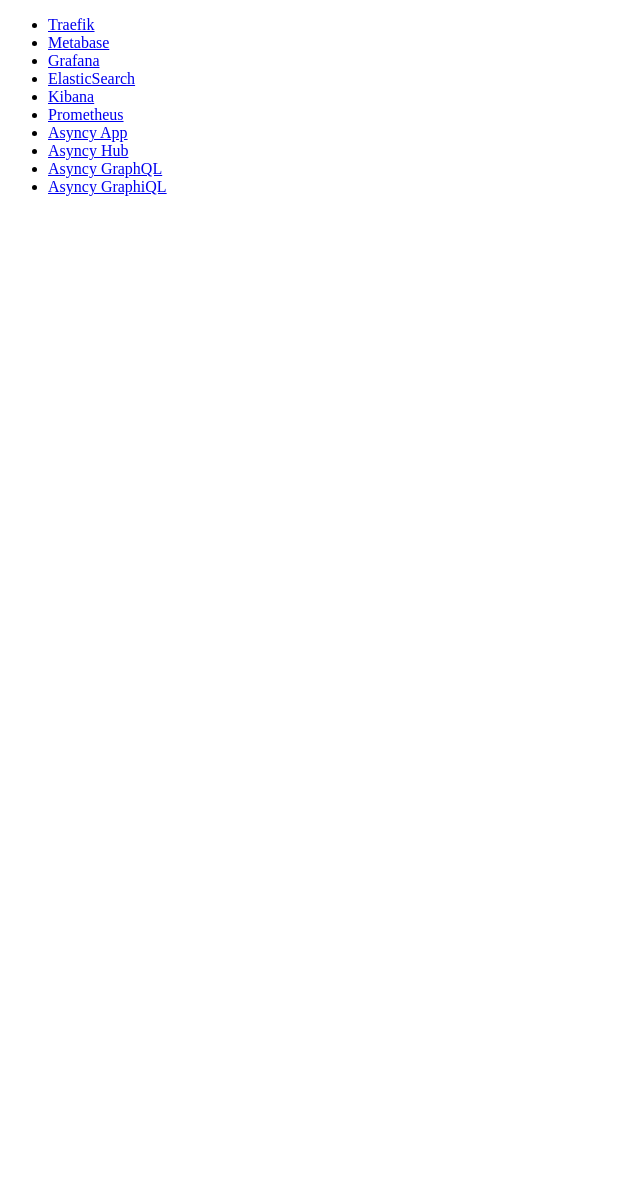
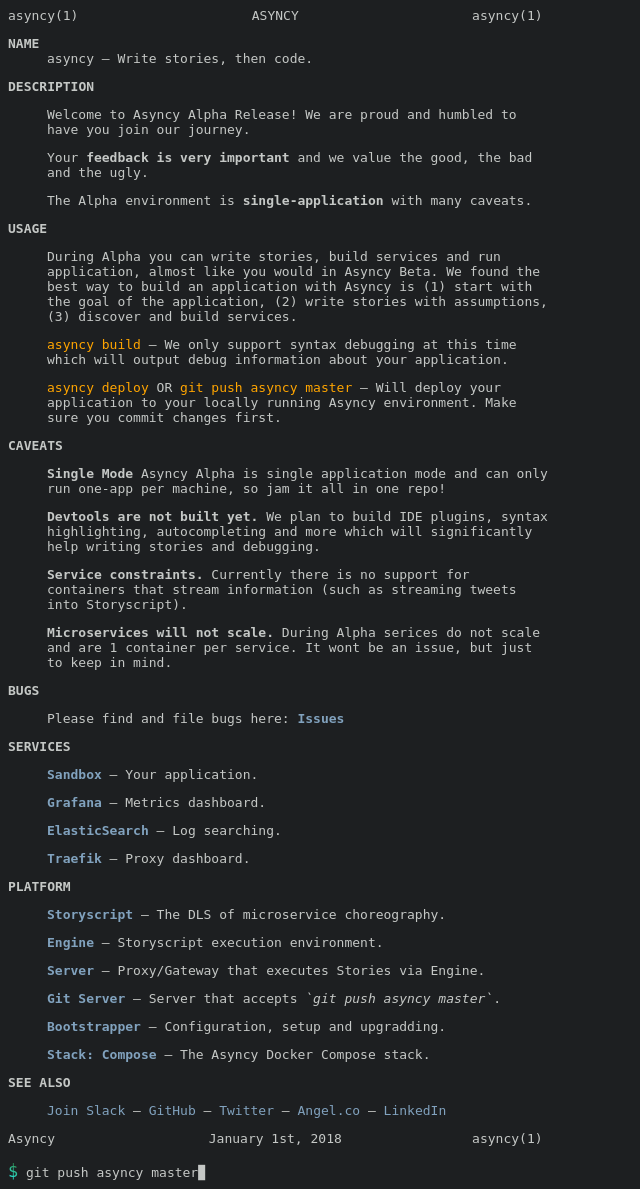
Before and after one commit to zeebonk/database, a Flask app: page / in a window 1280 px wide. Shown: the whole page, without its empty margins (0-640 px from the left). Before the commit the page ends 196 px from the top, so only its background shows below. Run offline with Flask 2, Linux system fonts and the light colour scheme.

Commit message:
added welcome page for Asyncy Beta

```diff
--- a/server/templates/index.html
+++ b/server/templates/index.html
@@ -1,23 +1,117 @@
-<!doctype html>
-<html lang="en">
+<!DOCTYPE html5>
+<html>
   <head>
-    <meta charset="utf-8">
-    <meta name="viewport" content="width=device-width, initial-scale=1, shrink-to-fit=no">
-    <title>Asyncy</title>
-    <link rel="icon" type="image/png" href="assets/favicon.png">
+    <title>Steve Peak</title>
+    <style type="text/css">
+      body {font-family: monospace; color: #c5c8c6; background-color: #1d1f21;}
+      a {color: #81a2be;text-decoration: none;}
+      a:visited {color: #b294bb;text-decoration: none;}
+      a:hover {color: #f0c674;}
+      a.ref:hover {color: #b5bd68;}
+      a.cite:hover {color: #cc6666;}
+      a.talk:hover {color: #8abeb7;}
+      header {margin-bottom: 1.0em;}
+      footer {margin-top: 1.0em;}
+      code{ color: orange; }
+      header, footer {display: grid; grid-template-columns: 33% 33% 33%}
+      h2 {text-transform: small-caps; font-size:1.0em; padding: 0;margin:0}
+      section {padding-left: 3.0em; margin-bottom: 1.0em;}
+      section h2 {margin-left: -3.0em;}
+      .content {width: 540px; margin: 0; text-align: left}
+      .center {text-align: center;}
+      .right {text-align: right;}
+      @keyframes blinker {
+        from, 49.9% { opacity: 0; }
+        50%, to { opacity: 1; }
+      }
+      .bash{
+        background: linear-gradient(217deg, rgba(50,125,50,1), rgba(40,255,255,1));
+        -webkit-background-clip: text;
+        -webkit-text-fill-color: transparent;
+        font-size: 1.3em;
+      }
+      .cursor {opacity: 0; animation: blinker 1s linear infinite;}
+
+    </style>
   </head>
   <body>
-    <ul>
-    <li><a href="http://{{dns}}:8080">Traefik</a></li>
-    <li><a href="http://metabase.{{dns}}">Metabase</a></li>
-    <li><a href="http://grafana.{{dns}}">Grafana</a></li>
-    <li><a href="http://elasticsearch.{{dns}}">ElasticSearch</a></li>
-    <li><a href="http://kibana.{{dns}}">Kibana</a></li>
-    <li><a href="http://prometheus.{{dns}}">Prometheus</a></li>
-    <li><a href="http://app.{{dns}}">Asyncy App</a></li>
-    <li><a href="http://hub.{{dns}}">Asyncy Hub</a></li>
-    <li><a href="http://api.{{dns}}/graphql">Asyncy GraphQL</a></li>
-    <li><a href="http://api.{{dns}}/graphiql">Asyncy GraphiQL</a></li>
-    </ul>
+    <div class="content">
+      <header>
+        <div>asyncy(1)</div>
+        <div class="center">ASYNCY</div>
+        <div class="right">asyncy(1)</div>
+      </header>
+      <section>
+        <h2>NAME</h2>
+        asyncy &mdash; Write stories, then code.
+      </section>
+      <section>
+        <h2>DESCRIPTION</h2>
+        <p>
+          Welcome to Asyncy Alpha Release! We are proud and humbled to have you join our journey.
+        </p>
+        <p>
+          Your <strong>feedback is very important</strong> and we value the good, the bad and the ugly.
+        </p>
+        <p>
+          The Alpha environment is <strong>single-application</strong> with many caveats.
+        </p>
+      </section>
+      <section>
+        <h2>USAGE</h2>
+        <p>
+          During Alpha you can write stories, build services and run application, almost like you would in Asyncy Beta.
+          We found the best way to build an application with Asyncy is (1) start with the goal of the application, (2) write stories with assumptions, (3) discover and build services.
+        </p>
+        <p><code>asyncy build</code> &mdash; We only support syntax debugging at this time which will output debug information about your application.</p>
+        <p><code>asyncy deploy</code> OR <code>git push asyncy master</code> &mdash; Will deploy your application to your locally running Asyncy environment. Make sure you commit changes first.</p>
+      </section>
+      <section>
+        <h2>CAVEATS</h2>
+        <p><strong>Single Mode</strong> Asyncy Alpha is single application mode and can only run one-app per machine, so jam it all in one repo!</p>
+        <p><strong>Devtools are not built yet.</strong> We plan to build IDE plugins, syntax highlighting, autocompleting and more which will significantly help writing stories and debugging.</p>
+        <p><strong>Service constraints.</strong> Currently there is no support for containers that stream information (such as streaming tweets into Storyscript).</p>
+        <p><strong>Microservices will not scale.</strong> During Alpha serices do not scale and are 1 container per service. It wont be an issue, but just to keep in mind.</p>
+      </section>
+      <section>
+        <h2>BUGS</h2>
+        <p>
+          Please find and file bugs here: <a href="https://github.com/asyncy/alpha/issues"><strong>Issues</strong></a>
+        </p>
+      </section>
+      <section>
+        <h2>SERVICES</h2>
+        <p><strong><a href="http://asyncy.net">Sandbox</a></strong> &mdash; Your application.</li>
+        <p><strong><a href="http://grafana.asyncy.net">Grafana</a></strong> &mdash; Metrics dashboard.</li>
+        <p><strong><a href="http://elasticsearch.asyncy.net">ElasticSearch</a></strong> &mdash; Log searching.</li>
+        <p><strong><a href="http://asyncy.net:8080">Traefik</a></strong> &mdash; Proxy dashboard.</li>
+      </section>
+      <section>
+        <h2>PLATFORM</h2>
+        <p><strong><a href="https://github.com/asyncy/platform-storyscript">Storyscript</a></strong> &mdash; The DLS of microservice choreography.</p>
+        <p><strong><a href="https://github.com/asyncy/platform-engine">Engine</a></strong> &mdash; Storyscript execution environment.</p>
+        <p><strong><a href="https://github.com/asyncy/platform-server">Server</a></strong> &mdash; Proxy/Gateway that executes Stories via Engine.</p>
+        <p><strong><a href="https://github.com/asyncy/platform-git-server">Git Server</a></strong> &mdash; Server that accepts <i>`git push asyncy master`</i>.</p>
+        <p><strong><a href="https://github.com/asyncy/platform-bootstrap">Bootstrapper</a></strong> &mdash; Configuration, setup and upgradding.</p>
+        <p><strong><a href="https://github.com/asyncy/stack-compose">Stack: Compose</a></strong> &mdash; The Asyncy Docker Compose stack.</p>
+      </section>
+      <section>
+        <h2>SEE ALSO</h2>
+        <p>
+          <a href="https://asyncy.click/slack">Join Slack</a> &mdash;
+          <a href="https://github.com/asyncy">GitHub</a> &mdash;
+          <a href="https://twitter.com/asyncy">Twitter</a> &mdash;
+          <a href="https://angel.co/asycy">Angel.co</a> &mdash;
+          <a href="https://www.linkedin.com/company/11477667/">LinkedIn</a>
+        </p>
+      </section>
+      <footer>
+        <div>Asyncy</div>
+        <div class="center">January 1st, 2018</div>
+        <div class="right">asyncy(1)</div>
+      </footer>
+      <br>
+      <span class="bash">$</span> git push asyncy master<span class="cursor">&#9609;</span>
+    </div>
   </body>
 </html>
```
